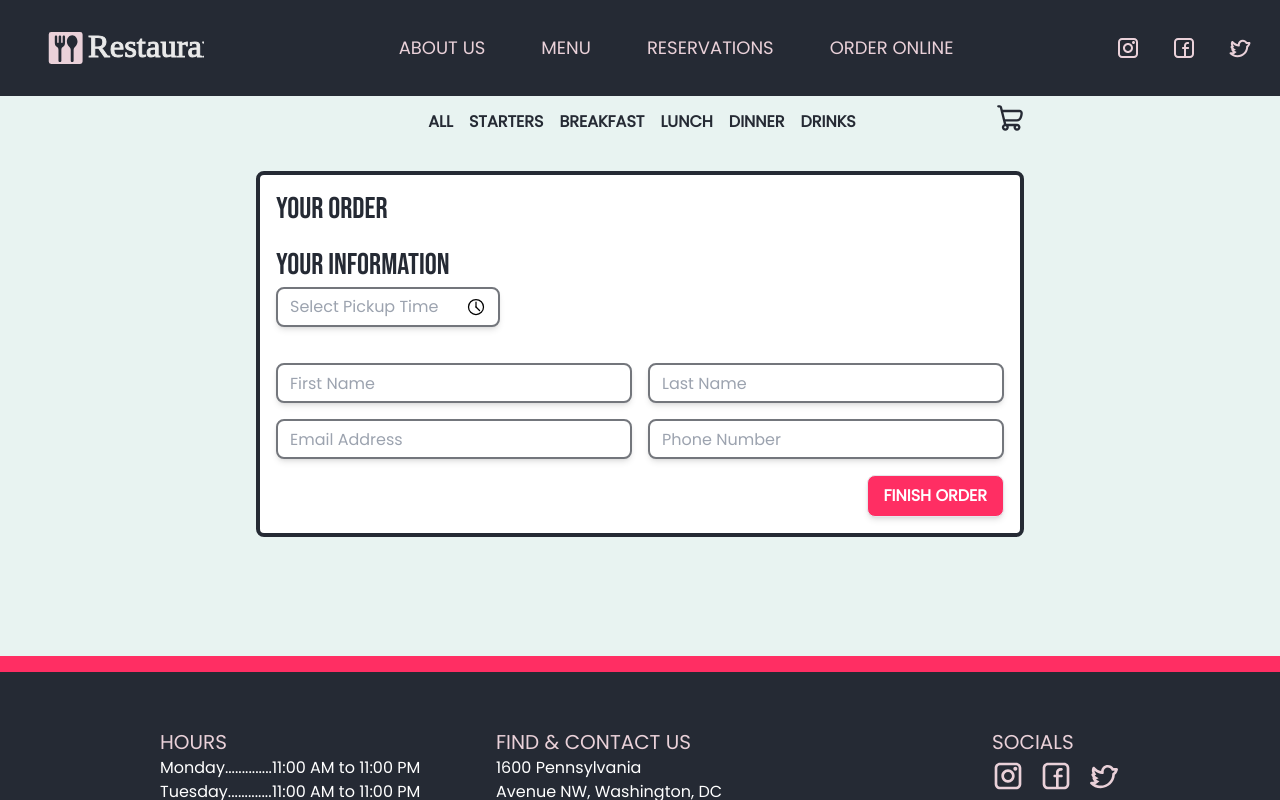
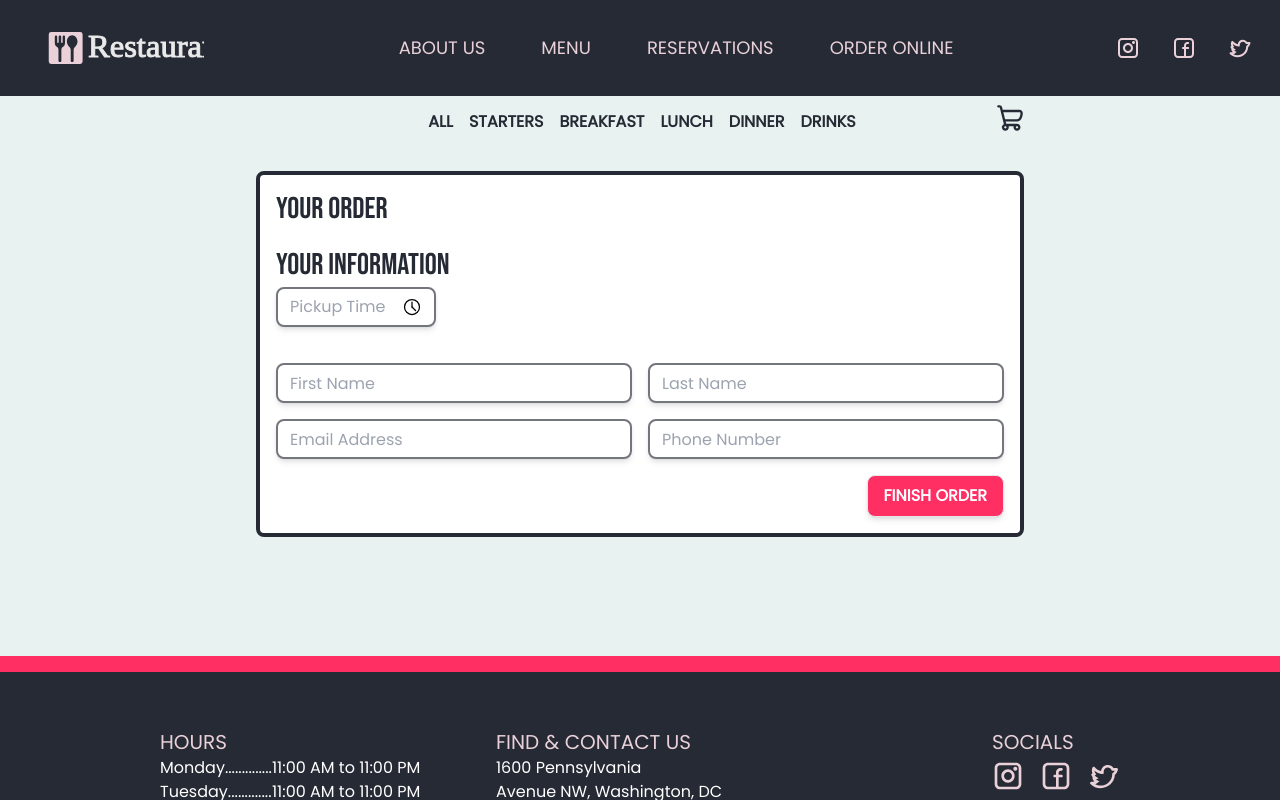
Before and after one commit to THallerJ/restaurant-next, a Next.js app: page /order/cart in a window 1280 px wide. Built offline with nearby package versions, Linux system fonts and the light colour scheme.

Commit message:
time utils is now global utils inputlist in cart now generates times

```diff
--- a/src/app/order/cart/Cart.tsx
+++ b/src/app/order/cart/Cart.tsx
@@ -2,6 +2,7 @@
 import { Time } from "@/assets";
 import { useOrder } from "../contexts/OrderContext";
 import { InputList } from "@/components";
+import { generateTimes, formatTime } from "@/utils";
 
 const Cart = () => {
   const { cartItems } = useOrder();
@@ -27,11 +28,13 @@ const Cart = () => {
 
           <div className="flex flex-col gap-4">
             <InputList
-              items={[]}
-              onSelect={() => {}}
-              placeholder="Select Pickup Time"
-              className={`input mb-5 w-full sm:w-56`}
+              items={generateTimes(new Date())}
+              format={(item) => formatTime(item[0], item[1])}
+              onSelect={(item) => {}}
+              placeholder="Pickup Time"
+              className={`input mb-5 w-full sm:w-40`}
               Icon={Time}
+              center
             />
             <div className={inputGroup}>
               <input
--- a/src/app/reservations/components/DateTime.tsx
+++ b/src/app/reservations/components/DateTime.tsx
@@ -1,7 +1,7 @@
 "use client";
 import { InputList } from "@/components";
 import { useReservation } from "../contexts/ReservationContext";
-import { formatDate, formatTime } from "../utils";
+import { formatDate, formatTime } from "@/utils";
 import { People, Time } from "@/assets";
 
 const DateTime = () => {
--- a/src/app/reservations/components/Details.tsx
+++ b/src/app/reservations/components/Details.tsx
@@ -1,7 +1,7 @@
 "use client";
 import React from "react";
 import { useReservation } from "../contexts/ReservationContext";
-import { getTime, formatTime, formatDateLong } from "../utils";
+import { getTime, formatTime, formatDateLong } from "@/utils";
 
 const Details = () => {
   const { selectedDate, guestNum } = useReservation();
--- a/src/app/reservations/components/Reservation.tsx
+++ b/src/app/reservations/components/Reservation.tsx
@@ -4,7 +4,7 @@ import { breadCrumbs } from "@/types";
 import DateTime from "./DateTime";
 import Details from "./Details";
 import { useReservation } from "../contexts/ReservationContext";
-import { formatDateLong, formatTime, getTime } from "../utils";
+import { formatDateLong, formatTime, getTime } from "@/utils";
 
 const Reservation = () => {
   const { guestFlag, selectedDate } = useReservation();
--- a/src/app/reservations/contexts/hooks/useSelectedDate.tsx
+++ b/src/app/reservations/contexts/hooks/useSelectedDate.tsx
@@ -1,7 +1,7 @@
 import { useState, useEffect, useRef } from "react";
 import { openHour } from "@/constants";
-import { compareDates } from "../../utils";
-import { generateTimes } from "../../utils";
+import { compareDates } from "@/utils";
+import { generateTimes } from "@/utils";
 
 const useSelectedDate = (currentDate: Date) => {
   const [selectedDate, setSelectedDate] = useState<Date>(currentDate);
--- /dev/null
+++ b/src/utils/index.ts
@@ -0,0 +1,17 @@
+import {
+  formatDate,
+  compareDates,
+  getTime,
+  formatTime,
+  formatDateLong,
+  generateTimes,
+} from "./time-utils";
+
+export {
+  formatDate,
+  compareDates,
+  getTime,
+  formatDateLong,
+  generateTimes,
+  formatTime,
+};
```
Also changed, not shown: src/utils/time-utils.tsx (renamed from src/app/reservations/utils/index.ts).
